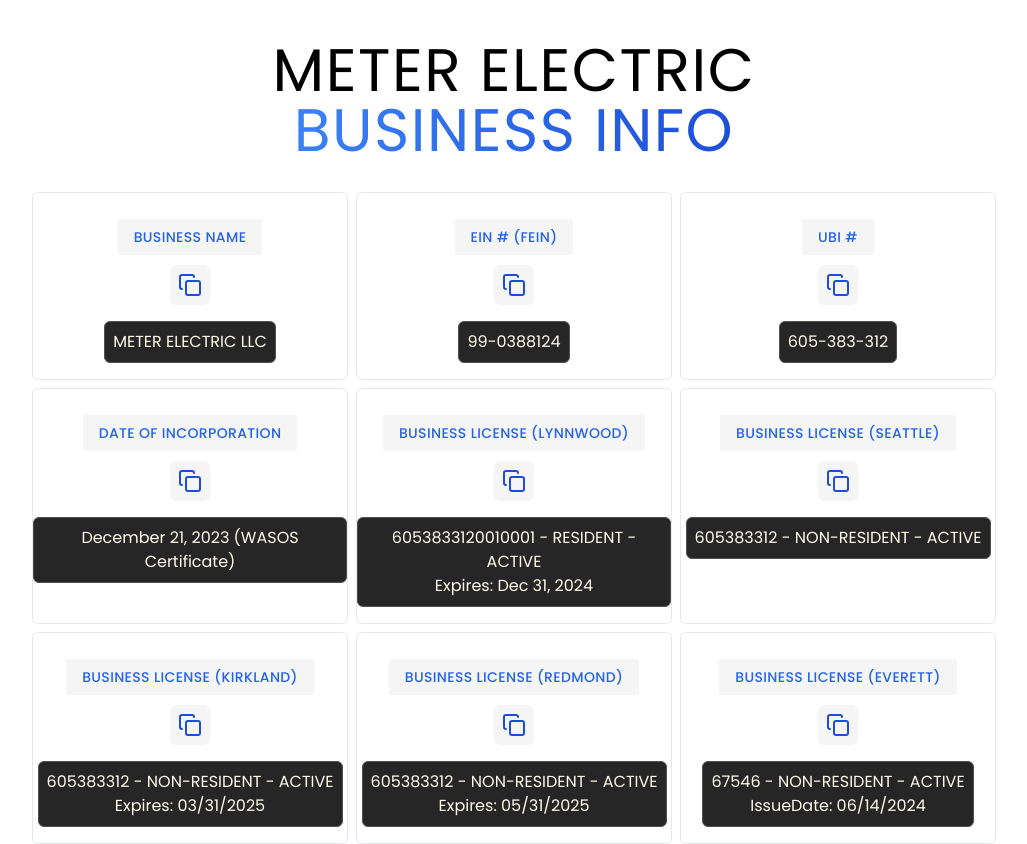
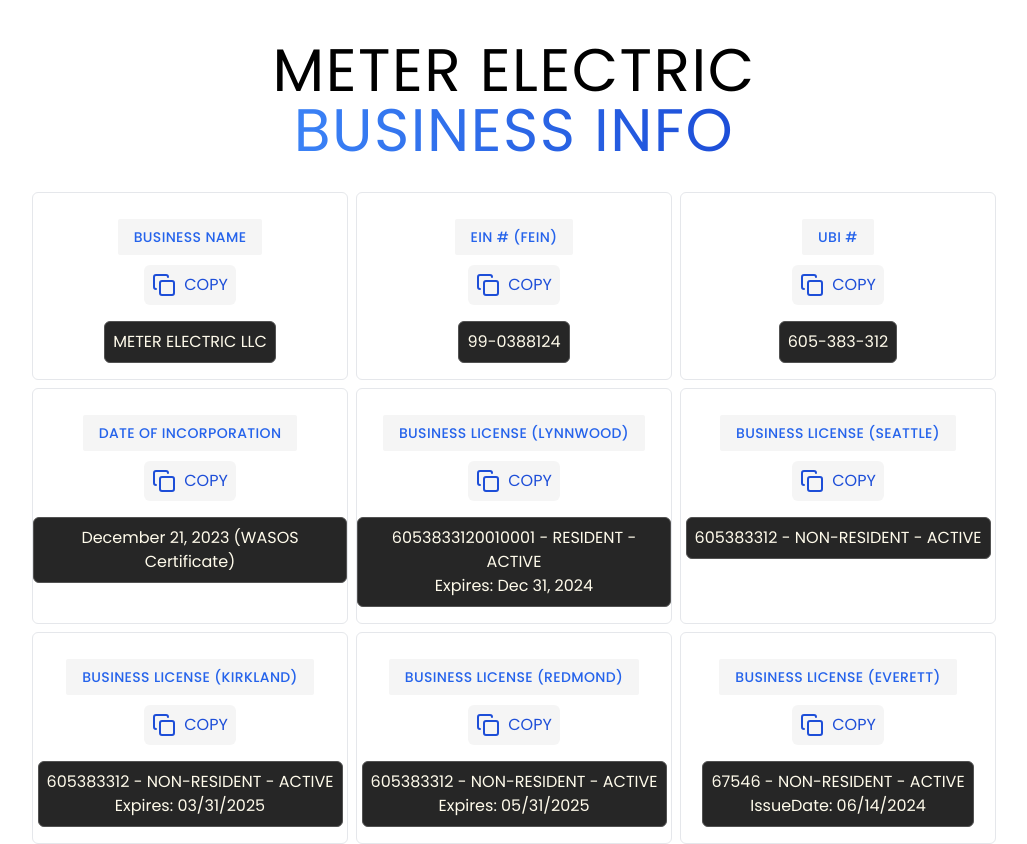
Before and after one commit to vtonu/me-info, a React (Vite) app: page / in a window 1280 px wide. Shown: the top 844 px of the page, without its empty margins (126-1153 px from the left). Built offline with nearby package versions, Linux system fonts and the light colour scheme.

Commit message:
Added copyText

```diff
--- a/src/components/FeatureSection.jsx
+++ b/src/components/FeatureSection.jsx
@@ -6,9 +6,11 @@
 
   const handleClick = (index) => {
     setClickedStatus({ ...clickedStatus, [index]: true });
+
+    // Change text to "Copied!" and revert back to "COPY" after 1.5 seconds
     setTimeout(() => {
-      setClickedStatus({ ...clickedStatus, [index]: false });
-    }, 500);
+      setClickedStatus((prevState) => ({ ...prevState, [index]: false }));
+    }, 1500);
   };
 
   return (
@@ -26,11 +28,12 @@
             <div className="grid gap-4 justify-items-center">
               <div className="pt-8 hover:cursor-default">{feature.text}</div>
               <button
-                className={`flex items-center justify-center w-10 h-10 text-blue-700 rounded-md bg-neutral-100 hover:bg-neutral-200 ${
+                className={`flex items-center justify-center w-auto h-10 text-blue-700 rounded-md bg-neutral-100 hover:bg-neutral-200 px-2 ${
                   clickedStatus[index] ? 'bg-neutral-300 border-2 text-blue-600' : ''
                 }`}
                 onClick={() => handleClick(index)}>
                 {feature.icon}
+                <span className="ml-2">{clickedStatus[index] ? 'Copied!' : feature.copyText}</span>
               </button>
               <div className="pb-2 mb-2 text-md text-amber-50">{feature.description}</div>
             </div>
--- a/src/constants/index.jsx
+++ b/src/constants/index.jsx
@@ -13,6 +13,7 @@
         <p className="text-center">METER ELECTRIC LLC</p>
       </div>
     ),
+    copyText: 'COPY',
   },
   {
     icon: <Copy />,
@@ -26,6 +27,7 @@
         <p className="text-center ">99-0388124</p>
       </div>
     ),
+    copyText: 'COPY',
   },
   {
     icon: <Copy />,
@@ -39,6 +41,7 @@
         <p className="text-center ">605-383-312</p>
       </div>
     ),
+    copyText: 'COPY',
   },
   {
     icon: <Copy />,
@@ -52,6 +55,7 @@
         <p className="text-center ">December 21, 2023 (WASOS Certificate)</p>
       </div>
     ),
+    copyText: 'COPY',
   },
   {
     icon: <Copy />,
@@ -66,6 +70,7 @@
         <p className="text-center ">Expires: Dec 31, 2024</p>
       </div>
     ),
+    copyText: 'COPY',
   },
   {
     icon: <Copy />,
@@ -79,6 +84,7 @@
         <p className="text-center ">605383312 - NON-RESIDENT - ACTIVE</p>
       </div>
     ),
+    copyText: 'COPY',
   },
   {
     icon: <Copy />,
@@ -93,6 +99,7 @@
         <p className="text-center ">Expires: 03/31/2025</p>
       </div>
     ),
+    copyText: 'COPY',
   },
   {
     icon: <Copy />,
@@ -107,6 +114,7 @@
         <p className="text-center ">Expires: 05/31/2025</p>
       </div>
     ),
+    copyText: 'COPY',
   },
   {
     icon: <Copy />,
@@ -121,6 +129,7 @@
         <p className="text-center ">IssueDate: 06/14/2024</p>
       </div>
     ),
+    copyText: 'COPY',
   },
   {
     icon: <Copy />,
@@ -135,6 +144,7 @@
         <p className="text-center ">Expires: 01/08/2026</p>
       </div>
     ),
+    copyText: 'COPY',
   },
   {
     icon: <Copy />,
@@ -149,6 +159,7 @@
         <p className="text-center ">Expiration Date: Feb-15-2026</p>
       </div>
     ),
+    copyText: 'COPY',
   },
   {
     icon: <Copy />,
@@ -162,6 +173,7 @@
         <p className="text-center ">15011 29th Ave W, Lynnwood WA 98087</p>
       </div>
     ),
+    copyText: 'COPY',
   },
   {
     icon: <Copy />,
@@ -175,6 +187,7 @@
         <p className="text-center ">meterelectrical@gmail.com</p>
       </div>
     ),
+    copyText: 'COPY',
   },
   {
     icon: <Copy />,
@@ -188,6 +201,7 @@
         <p className="text-center ">www.meterelectrical.com</p>
       </div>
     ),
+    copyText: 'COPY',
   },
   {
     icon: <Copy />,
@@ -201,5 +215,6 @@
         <p className="text-center ">+1 (425) 588-7578</p>
       </div>
     ),
+    copyText: 'COPY',
   },
 ];
```
